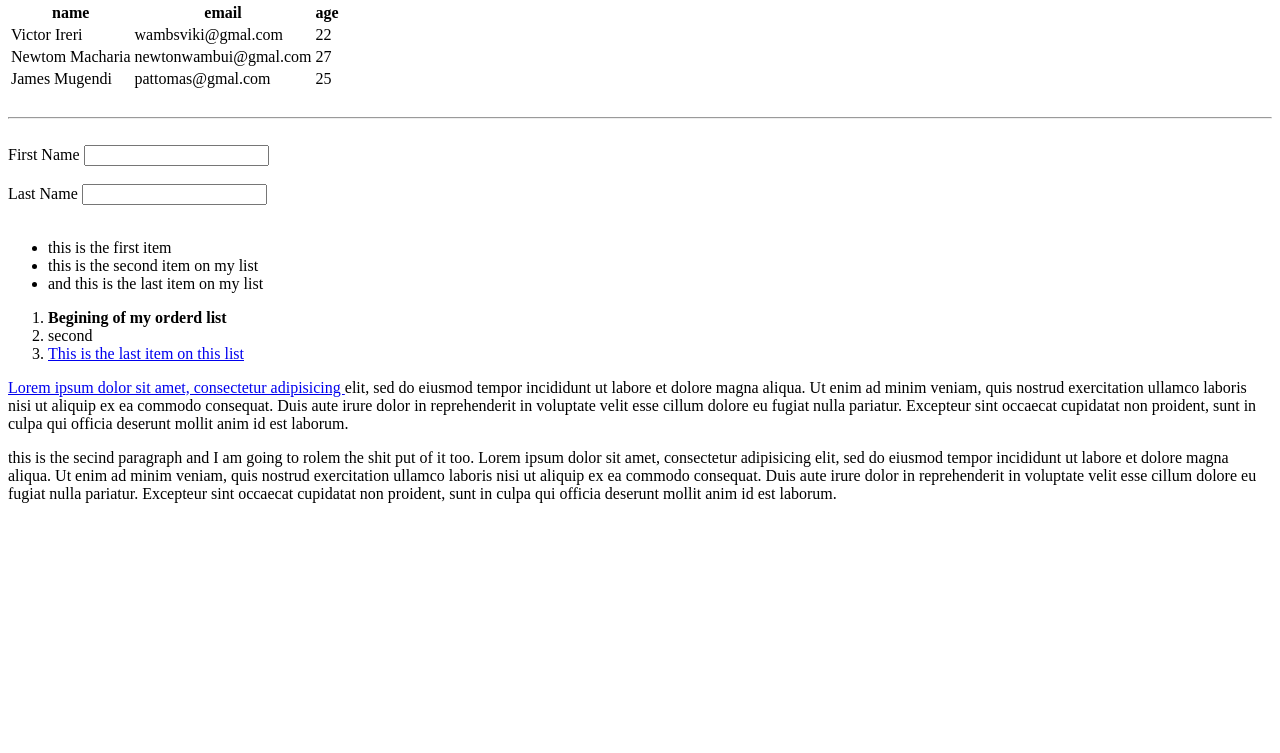
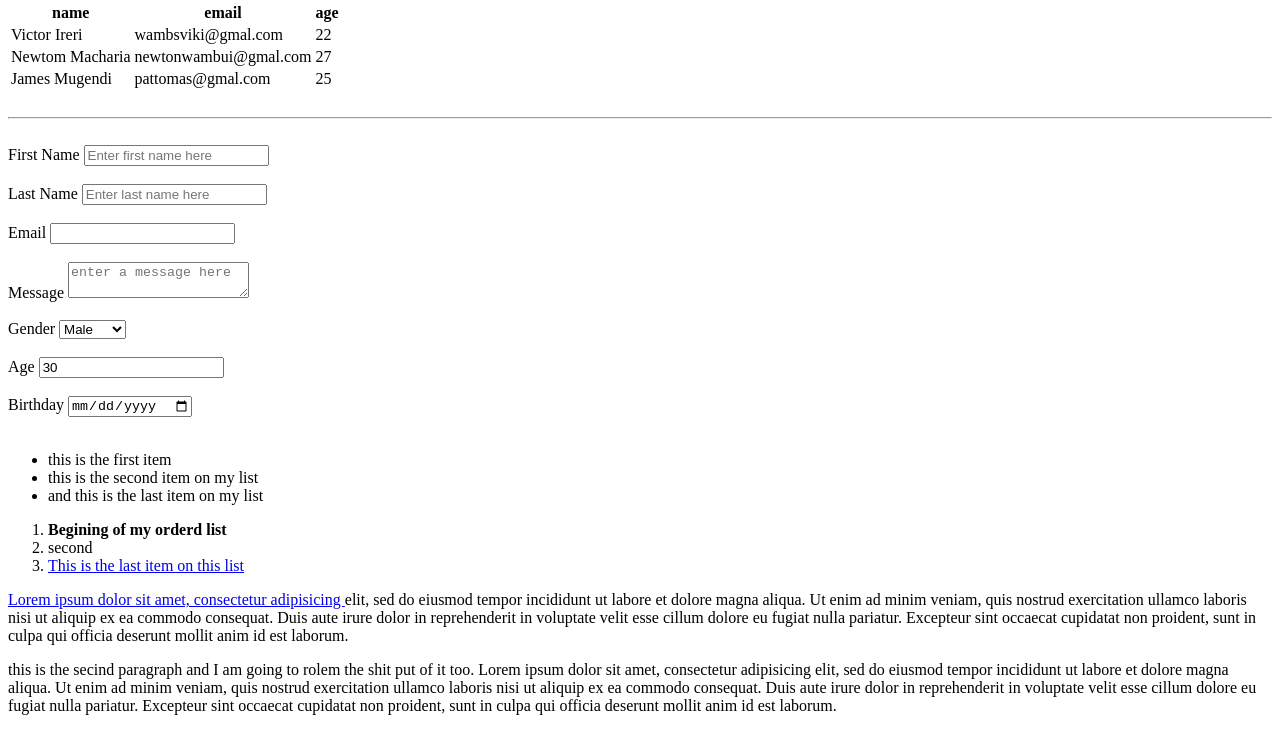
Before and after one commit to IreriVIkki/Rainbow-song, a plain HTML site: page index.html in a window 1280 px wide. Shown: the part 79-832 px from the top of the page. Drawn offline with Linux system fonts and the light colour scheme.

Commit message:
final of the day

```diff
--- a/index.html
+++ b/index.html
@@ -46,14 +46,45 @@
     <form class="" action="index.html" method="post">
       <div>
         <label>First Name</label>
-        <input type="text" name="Victor" >
+        <input type="text" name="firstName" placeholder="Enter first name here">
       </div>
       <br>
       <div>
         <label>Last Name</label>
-        <input type="text" name="Ireri">
+        <input type="text" name="lastName" placeholder="Enter last name here">
+      </div>
+      <br>
+      <div>
+        <label>Email</label>
+        <input type="email" name="email">
+      </div>
+      <br>
+      <div>
+        <label>Message</label>
+        <textarea name="message" placeholder="enter a message here"></textarea>
+      </div>
+      <br>
+      <div>
+        <label>Gender</label>
+         <select name="Gender">
+           <option value="Male">Male</option>
+           <option value="Female">Female</option>
+           <option value="Other">Other</option>
+         </select>
+      </div>
+      <br>
+      <div>
+        <label>Age</label>
+        <input type="number" name="Age" value="30">
+      </div>
+      <br>
+      <div>
+        <label>Birthday</label>
+        <input type="date" name="birthday">
       </div>
     </form>
+
+
 
     <br>
     <ul>
```
